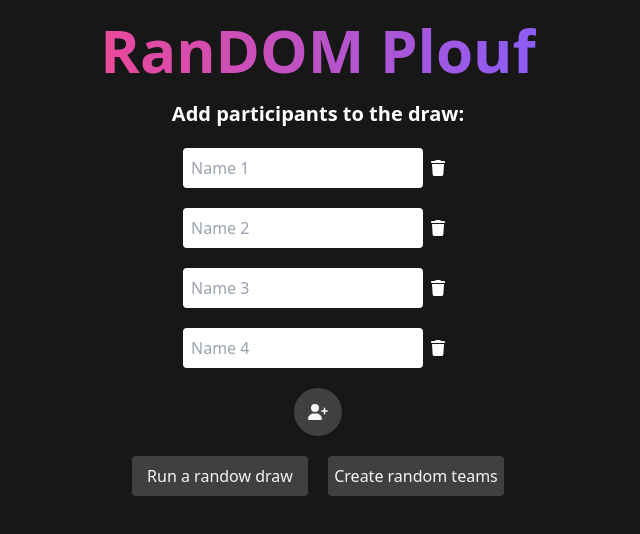
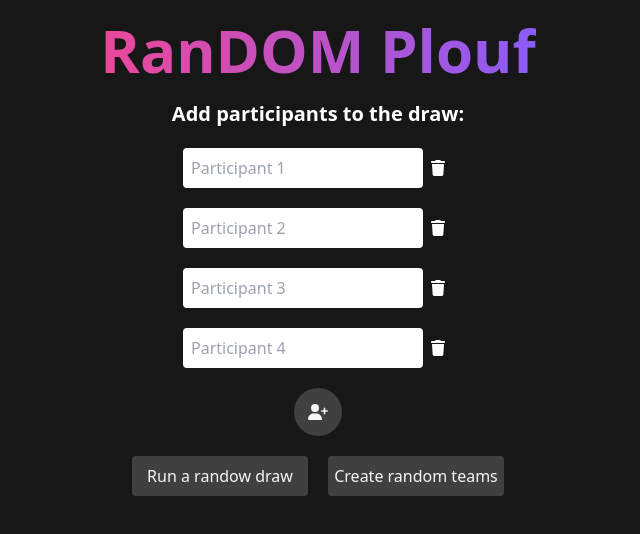
Before and after one commit to Spookywy/random-plouf, a Next.js app: page / in a window 1280 px wide. Shown: the top 534 px of the page, without its empty margins (322-962 px from the left). Built offline with nearby package versions, Linux system fonts and the light colour scheme.

Commit message:
:sparkles: handle participants names changes

```diff
--- a/src/app/page.tsx
+++ b/src/app/page.tsx
@@ -1,18 +1,34 @@
+"use client";
 import Participant from "@/components/participant";
 import { faUserPlus } from "@fortawesome/free-solid-svg-icons";
 import { FontAwesomeIcon } from "@fortawesome/react-fontawesome";
+import { useState } from "react";
 
 export default function Home() {
+  const [participantsNames, setParticipantsNames] = useState<Array<string>>(
+    new Array(4).fill("")
+  );
+
+  function handleParticipantNameChange(index: number, newName: string) {
+    const newParticipantsNames = [...participantsNames];
+    newParticipantsNames[index] = newName;
+    setParticipantsNames(newParticipantsNames);
+  }
+
   return (
     <main className="flex flex-col items-center space-y-5 p-5">
       <h1 className="bg-gradient-to-r from-pink-500 to-violet-500 bg-clip-text text-6xl font-extrabold text-transparent">
         RanDOM Plouf
       </h1>
       <p className="text-xl font-semibold">Add participants to the draw:</p>
-      <Participant number={1}></Participant>
-      <Participant number={2}></Participant>
-      <Participant number={3}></Participant>
-      <Participant number={4}></Participant>
+      {participantsNames.map((participantName, index) => (
+        <Participant
+          key={index}
+          name={participantName}
+          index={index}
+          onNameChange={handleParticipantNameChange}
+        />
+      ))}
       <button className="h-12 w-12 rounded-full bg-neutral-700 text-neutral-100 hover:bg-neutral-100 hover:text-neutral-900">
         <FontAwesomeIcon icon={faUserPlus} />
       </button>
--- a/src/components/participant.tsx
+++ b/src/components/participant.tsx
@@ -2,16 +2,29 @@ import { faTrash } from "@fortawesome/free-solid-svg-icons";
 import { FontAwesomeIcon } from "@fortawesome/react-fontawesome";
 
 type ParticipantProps = {
-  number: number;
+  name: string;
+  index: number;
+  onNameChange: (index: number, newName: string) => void;
 };
 
-export default function Participant({ number }: ParticipantProps) {
+export default function Participant({
+  name,
+  index,
+  onNameChange,
+}: ParticipantProps) {
+  function handleNameChange(event: React.ChangeEvent<HTMLInputElement>) {
+    let newName = event.target.value;
+    onNameChange(index, newName);
+  }
+
   return (
     <div>
       <input
         className="h-10 w-60 rounded p-2 text-neutral-900"
         type="text"
-        placeholder={`Name ${number}`}
+        value={name}
+        placeholder={`Participant ${index + 1}`}
+        onChange={handleNameChange}
       />
       <button className="p-2">
         <FontAwesomeIcon icon={faTrash} />
```
